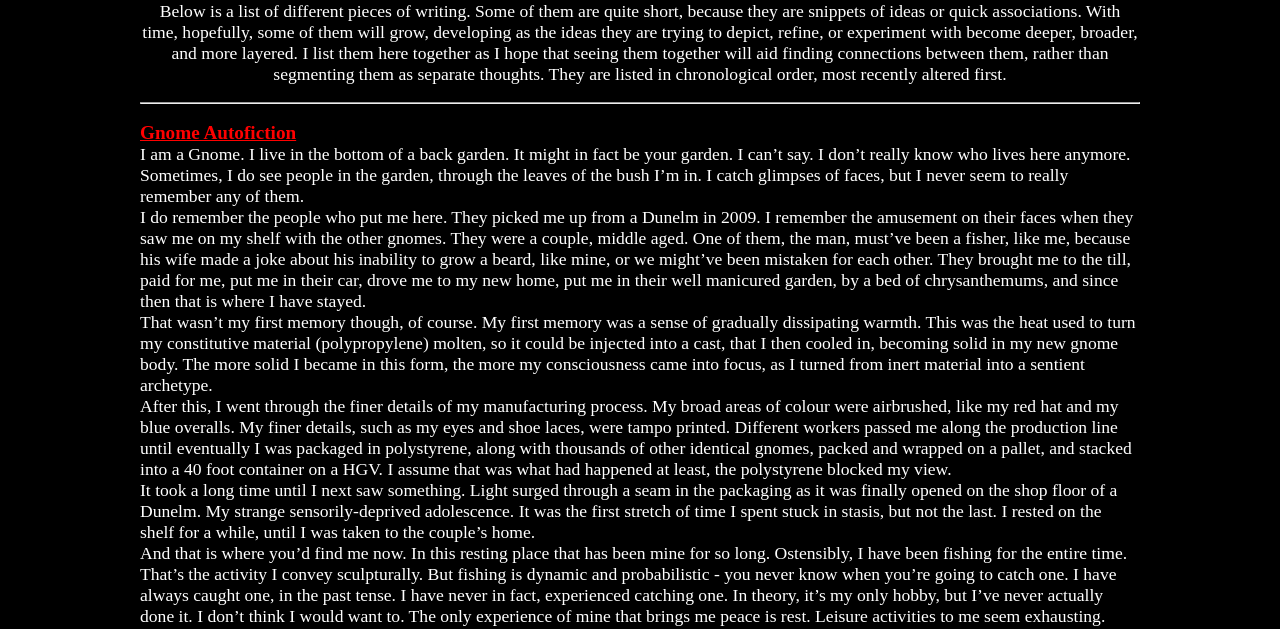
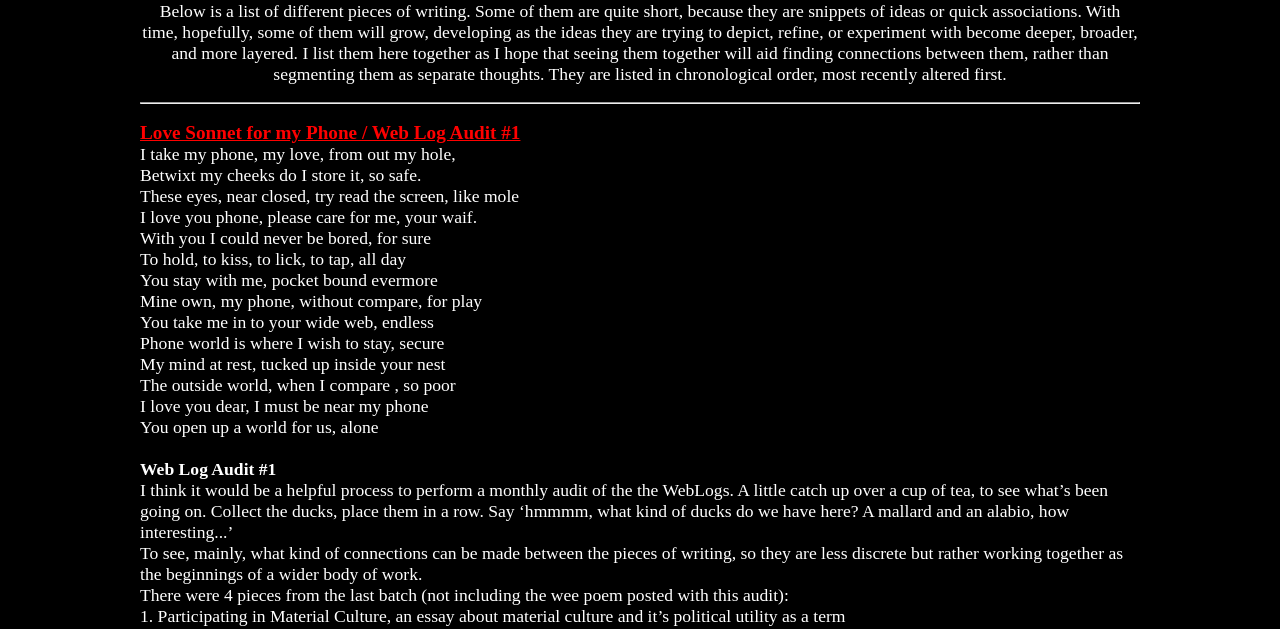
Before and after one commit to kurtis-blender/ObjectMassFlow.Net-main, a plain HTML site: page Pages/Words/words.html in a window 1280 px wide. Shown: the part 169-798 px from the top of the page. Drawn offline with Linux system fonts and the light colour scheme; a web font is replaced by a local one.

Commit message:
WebLog5Update

```diff
--- a/Pages/Words/words.html
+++ b/Pages/Words/words.html
@@ -33,6 +33,45 @@
         <hr>
 
         <p class="piece">
+<a href="Pieces/Web Logs/25.11/Web Log 251116.html"><strong class="piecetitle">Love Sonnet for my Phone / Web Log Audit #1</strong></a>
+<br>
+        I take my phone, my love, from out my hole,
+<br>Betwixt my cheeks do I store it, so safe.
+<br>These eyes, near closed, try read the screen, like mole
+<br>I love you phone, please care for me, your waif.
+<br>With you I could never be bored, for sure
+<br>To hold, to kiss, to lick, to tap, all day
+<br>You stay with me, pocket bound evermore
+<br>Mine own, my phone, without compare, for play
+<br>You take me in to your wide web, endless
+<br>Phone world is where I wish to stay, secure
+<br>My mind at rest, tucked up inside your nest
+<br>The outside world, when I compare , so poor
+<br>I love you dear, I must be near my phone
+<br>You open up a world for us, alone
+<br><br>
+<strong>Web Log Audit #1</strong>
+<br>
+ I think it would be a helpful process to perform a monthly audit of the the WebLogs. A little catch up over a cup of tea, to see what’s been going on. Collect the ducks, place them in a row. Say ‘hmmmm, what kind of ducks do we have here? A mallard and an alabio, how interesting...’
+<br>To see, mainly, what kind of connections can be made between the pieces of writing, so they are less discrete but rather working together as the beginnings of a wider body of work.
+<br>
+There were 4 pieces from the last batch (not including the wee poem posted with this audit):
+<br>1. Participating in Material Culture, an essay about material culture and it’s political utility as a term
+<br>2. Wise Guys at the Docks, fiction about a ex-dock worker explaining containerisation to two Mafia thugs
+<br>3. Boots, an essay about Vimes boots theory, and the affordability of craft goods
+<br>4. Gnome Autofiction, fiction about a life as a plastic gnome in a garden
+<br>These are a set of writings about, firstly, Objects. Initially, as a totality, the entire gamut of human-made stuff. Then, through the history of globalised trade that expanded with the invention of the multimodal container. Thirdly, a soft economic assessment of a theory of the ratio of cost to durability of consumer objects. Finally, imagining a life from the perspective of an object.
+<br>The politics of objects, then the infrastructure of objects, then the economics of objects, then the ontology and semiotics of objects.
+<br>I will often be writing about objects in the WebLogs. Stuff is what interests me most.
+<br>
+These are also about cultures of objects. Firstly, defining the term that describes analysing matter through culture, and culture through matter. Then, about two subcultures and labour organisations (dockworkers and Mafia members) and their relationships to objects. Then, the beliefs we hold on the value of possessions, and what we are willing to pay for them, which are cultural considerations, not just economic. Finally, the Gnome as a cultural archetype is something I have been fixated on for a little while (primarily because of its relation to time and labour), but in this story I look at it through its lens as an object, and how that materiality might inform the Gnome as a mythological figure.
+<br>
+The world is so full of stuff. That means that there are an infinite combination of objects to analyse through a large number of interesting lens’. Infinity x large = A large infinity. But this is a good start, beginning with some of the lens’ that are most interesting to me: politics, infrastructures, economics, and semiotics. Perhaps further variations on these themes to come, or perhaps different topics and themes, we shall see.
+<br><strong>Web Log 251116</strong>
+</p>
+
+        <hr>
+<p class="piece">
             <a href="Pieces/Web Logs/25.11/Web Log 251109.html"><strong class="piecetitle">Gnome Autofiction</strong></a>
             <br>
             I am a Gnome. I live in the bottom of a back garden. It might in fact be your garden. I can’t say. I don’t really know who lives here anymore. Sometimes, I do see people in the garden, through the leaves of the bush I’m in. I catch glimpses of faces, but I never seem to really remember any of them.
@@ -43,7 +82,8 @@
 <br>And that is where you’d find me now. In this resting place that has been mine for so long. Ostensibly, I have been fishing for the entire time. That’s the activity I convey sculpturally. But fishing is dynamic and probabilistic - you never know when you’re going to catch one. I have always caught one, in the past tense. I have never in fact, experienced catching one. In theory, it’s my only hobby, but I’ve never actually done it. I don’t think I would want to. The only experience of mine that brings me peace is rest. Leisure activities to me seem exhausting. Whether I have acclimatised to my stillness or I was created for it, I don’t know.
 <br>I do witness lots of change. Motion and energy is constantly shifting through the garden. I have seen so many plants establish themselves, grow and thrive, sometimes crowding out other plants or being strangled themselves. The people who come through the garden have been even more transitory, since the couple left. If I happen to recognise them, it’s rare that I see them again, and definitely never the next year. They move manically, and have little sense of place or home, it seems.
 <br>I have sat through a lot of seasons now, and seen a lot of change. I have changed lots too. I have weathered badly. Discoloured, stained, mottled by algae. I look older, less human, less like the folkish creature I resemble. I feel further from a gnome each day. I am disgusting and frozen. I will always exist and I know that. I have so much time. I just don’t know what to do with it all.
-        </p>
+        <br><strong>Web Log 251109</strong>
+    </p>
 
 <hr>
         <p class="piece">
@@ -59,7 +99,8 @@
 <br>The main reason why both of these two different earphones were that cheap is how low the wages that would’ve been paid to the people that produced their components and assembled them. While Western craft production often doesn’t take advantage of the economies of scale that mass produced goods do, the biggest difference in the final price is more likely the amount of compensation the workers involved received.
 <br>Sebastian Cox, maker of expensive wooden furniture, when asked about his prices, stated that in order to purchase from sustainable craft makers, people will have to become accustomed to spending more on possessions, and owning them for life. This is made possible by the longevity a craftsperson can imbue into an object, and enables him to pay his employees a fair wage. Again, I think there is something to this theory. But £3,000 tables are out of the question for most people. To have that amount of cash on hand, and then direct it towards an object with the same use value as an IKEA dining table, ignoring everything else that imminently needs paying for, is not how budgeting works for most people. The Cox’s studio ethos rooted in the work of William Morris, Victorian proponent of craft production and detractor of mass production, who famously primarily produced expensive wallpaper that only the rich of his time could afford.
 <br>Ideally, everyone would consume less things, because that requires less extractive resource gathering and energy use, and less potentially dangerous or tedious work being done to create those things. But, if Vimes boots theory doesn’t hold, and it isn’t cheaper to buy something expensive and buy it once, then the argument made by craftspeople and degrowthers cannot come from a structure of rationalised consumer economics - instead as an argument of morality, aesthetics, or sentimentality. Unpacking the class implications to this is vital for those interested in the development of a sustainable material culture.
-        </p>
+        <br><strong>Web Log 251102</strong>
+    </p>
 <hr>
         <p class="piece">
             <a href="Pieces/Web Logs/25.10/Web Log 251026.html"><strong class="piecetitle">Wise Guys at the Docks</strong></a>
```
